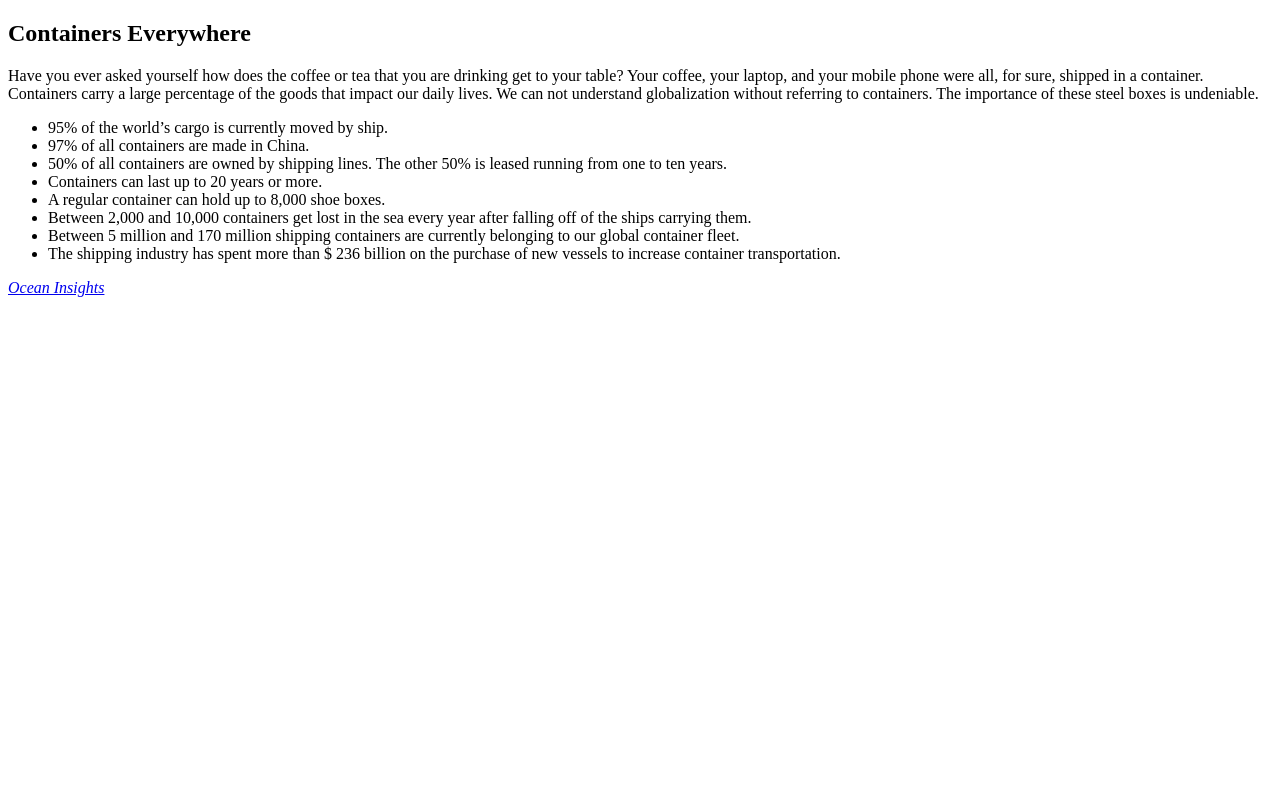
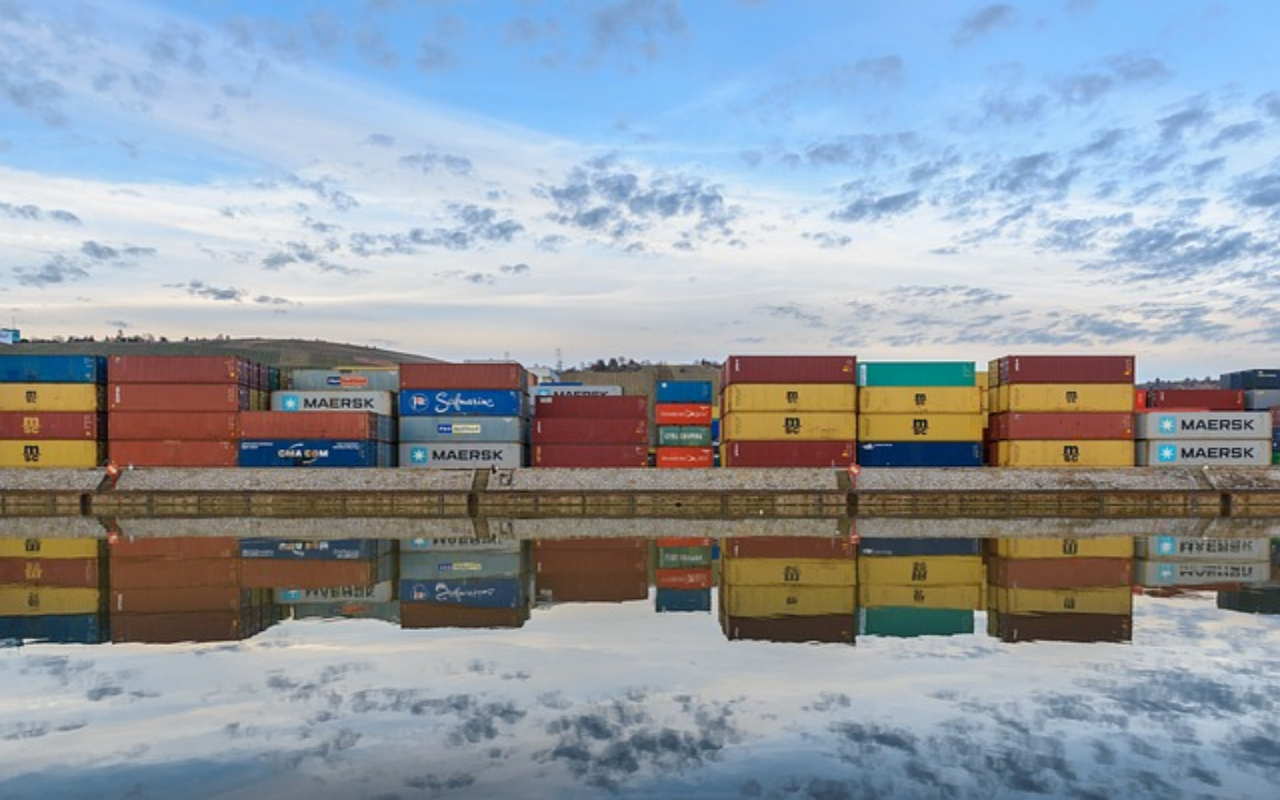
Before and after one commit to fbw-d09/boxmodel-containing-pawel-w88, a website: page index.html in a window 1280 px wide. Shown: the top 800 px of the page. Drawn offline with nearby package versions, Linux system fonts and the light colour scheme.

Commit message:
create style css

```diff
--- a/index.html
+++ b/index.html
@@ -5,12 +5,19 @@
     <meta name="viewport" content="width=device-width, initial-scale=1.0" />
     <meta http-equiv="X-UA-Compatible" content="ie=edge" />
     <title>Contain Yourself</title>
+    <link rel="stylesheet" href="style.css" />
+
+    <link
+      rel="stylesheet"
+      href="https://cdnjs.cloudflare.com/ajax/libs/normalize/8.0.1/normalize.min.css"
+    />
   </head>
   <body>
     <header class="header">
-     <!-- the image here-->
+      <!-- the image here-->
+      <img src="./images/containers.jpg" alt="" />
     </header>
-    <main>
+    <main class="container">
       <h2>Containers Everywhere</h2>
       <p>
         Have you ever asked yourself how does the coffee or tea that you are
--- /dev/null
+++ b/style.css
@@ -0,0 +1,13 @@
+.header {
+  height: 100vh;
+}
+
+header img {
+  width: 100vw;
+  height: 100vh;
+}
+
+.container {
+  width: 80%;
+  margin: auto;
+}
```
